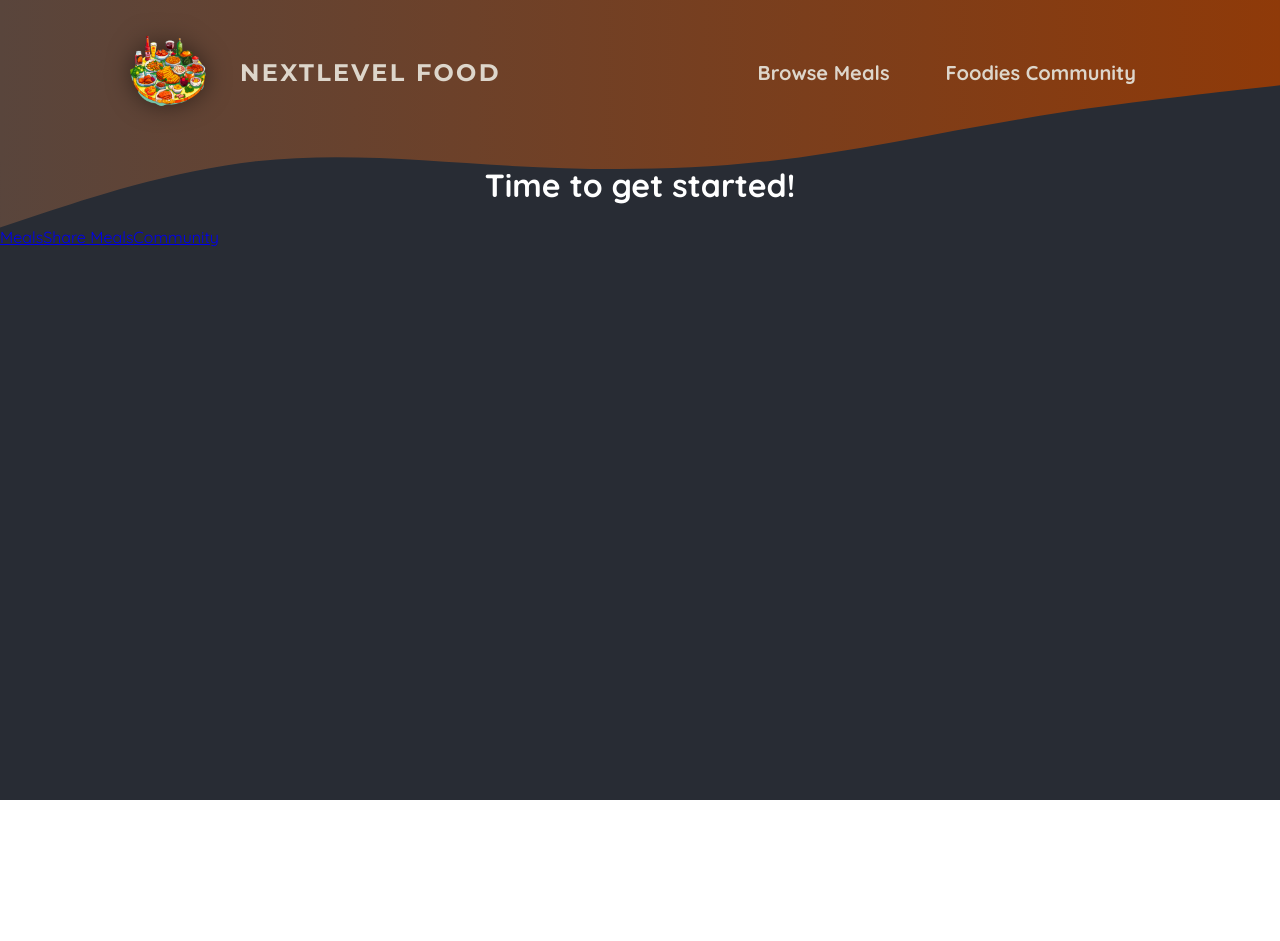
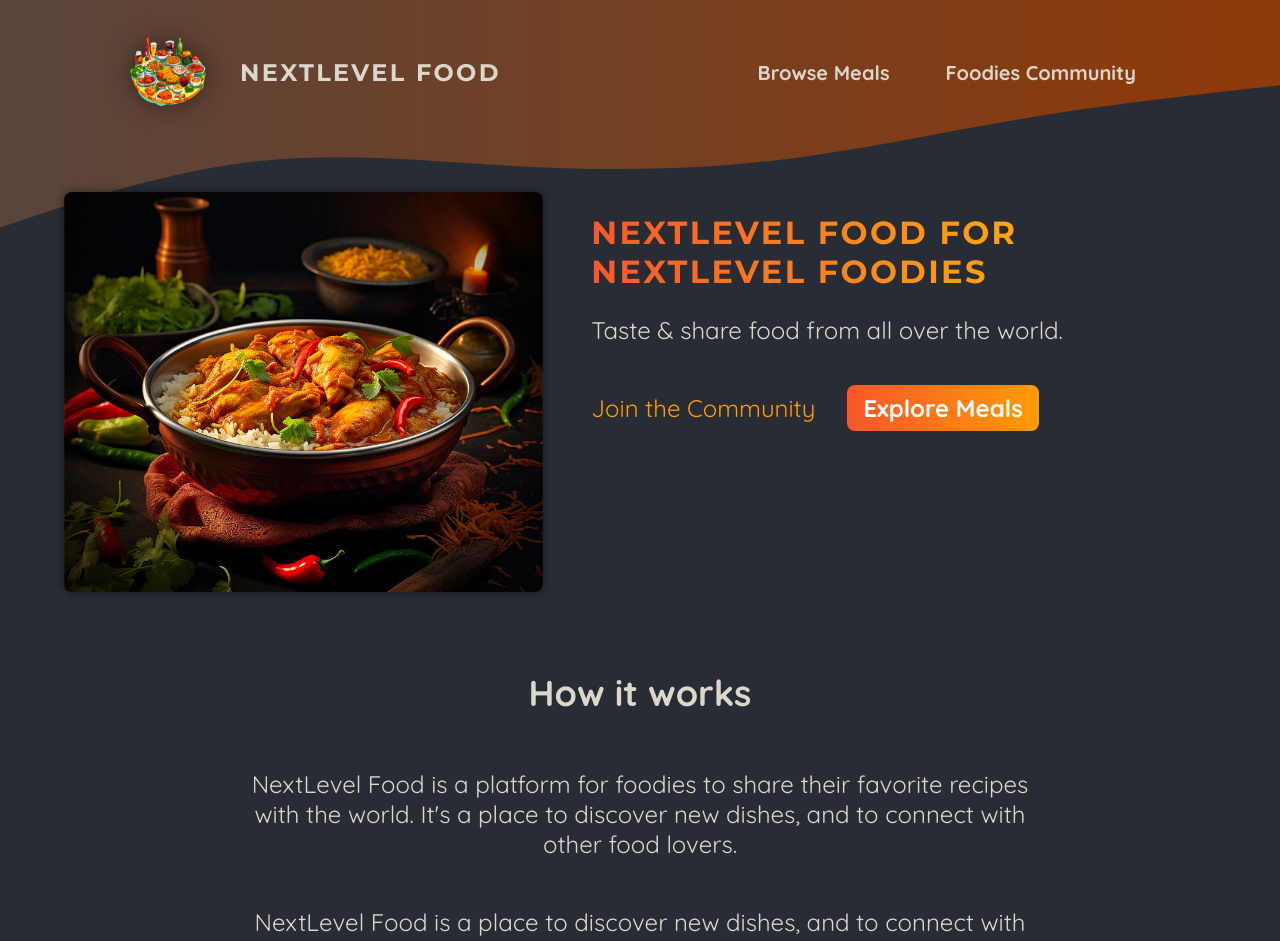
Before and after one commit to pbhaukajee/nextLevelFood_Project, a Next.js app in the folder my-app/: page / in a window 1280 px wide. Shown: the top 941 px of the page. Before the commit the page ends 800 px from the top, so only its background shows below. Built offline with nearby package versions, Linux system fonts and the light colour scheme.

Commit message:
add image slider

```diff
--- /dev/null
+++ b/my-app/app/community/page.module.css
@@ -0,0 +1,61 @@
+.header {
+  gap: 3rem;
+  margin: 3rem auto 5rem auto;
+  width: 90%;
+  max-width: 75rem;
+  color: #ddd6cb;
+  font-size: 1.5rem;
+  text-align: center;
+}
+
+.header h1 {
+  font-family: "Montserrat", sans-serif;
+}
+
+.highlight {
+  background: linear-gradient(90deg, #f9572a, #ff8a05);
+  background-clip: text;
+  -webkit-background-clip: text;
+  -webkit-text-fill-color: transparent;
+}
+
+.main {
+  width: 90%;
+  max-width: 40rem;
+  margin: 0 auto;
+  text-align: center;
+}
+
+.main h2 {
+  font-family: "Montserrat", sans-serif;
+  font-size: 2rem;
+  margin-bottom: 3rem;
+  color: #ddd6cb;
+}
+
+.perks {
+  list-style: none;
+  margin: 3rem 0;
+  padding: 0;
+}
+
+.perks li {
+  display: flex;
+  flex-direction: column;
+  align-items: center;
+  gap: 2rem;
+}
+
+.perks img {
+  width: 8rem;
+  height: 8rem;
+  object-fit: contain;
+}
+
+.perks p {
+  font-family: "Montserrat", sans-serif;
+  font-size: 1.5rem;
+  font-weight: bold;
+  margin: 0;
+  color: #ddd6cb;
+}
--- a/my-app/app/page.js
+++ b/my-app/app/page.js
@@ -1,16 +1,53 @@
 import Link from "next/link";
+
+import classes from "./page.module.css";
+import ImageSlideshow from "@/components/images/image-slideshow";
 
 export default function Home() {
   return (
-    <main>
-      <h1 style={{ color: "white", textAlign: "center" }}>
-        Time to get started!
-      </h1>
-      <p>
-        <Link href="/meals">Meals</Link>
-        <Link href="/meals/share">Share Meals</Link>
-        <Link href="/community">Community</Link>
-      </p>
-    </main>
+    <>
+      <header className={classes.header}>
+        <div className={classes.slideshow}>
+          <ImageSlideshow />
+        </div>
+        <div>
+          <div className={classes.hero}>
+            <h1>NextLevel Food for NextLevel Foodies</h1>
+            <p>Taste & share food from all over the world.</p>
+          </div>
+          <div className={classes.cta}>
+            <Link href="/community">Join the Community</Link>
+            <Link href="/meals">Explore Meals</Link>
+          </div>
+        </div>
+      </header>
+      <main>
+        <section className={classes.section}>
+          <h2>How it works</h2>
+          <p>
+            NextLevel Food is a platform for foodies to share their favorite
+            recipes with the world. It&apos;s a place to discover new dishes,
+            and to connect with other food lovers.
+          </p>
+          <p>
+            NextLevel Food is a place to discover new dishes, and to connect
+            with other food lovers.
+          </p>
+        </section>
+
+        <section className={classes.section}>
+          <h2>Why NextLevel Food?</h2>
+          <p>
+            NextLevel Food is a platform for foodies to share their favorite
+            recipes with the world. It&apos;s a place to discover new dishes,
+            and to connect with other food lovers.
+          </p>
+          <p>
+            NextLevel Food is a place to discover new dishes, and to connect
+            with other food lovers.
+          </p>
+        </section>
+      </main>
+    </>
   );
 }
--- /dev/null
+++ b/my-app/app/page.module.css
@@ -0,0 +1,75 @@
+.header {
+  display: flex;
+  gap: 3rem;
+  margin: 3rem auto;
+  width: 90%;
+  max-width: 75rem;
+}
+
+.slideshow {
+  width: 40rem;
+  height: 25rem;
+}
+
+.hero {
+  color: #ddd6cb;
+  font-size: 1.5rem;
+}
+
+.hero h1 {
+  font-size: 2rem;
+  font-weight: bold;
+  font-family: "Montserrat", sans-serif;
+  letter-spacing: 0.15rem;
+  text-transform: uppercase;
+  background: linear-gradient(90deg, #f9572a, #ffc905);
+  background-clip: text;
+  -webkit-background-clip: text;
+  -webkit-text-fill-color: transparent;
+}
+
+.cta {
+  font-size: 1.5rem;
+  display: flex;
+  gap: 1rem;
+}
+
+.cta a {
+  display: inline-block;
+  margin-top: 1rem;
+  padding: 0.5rem 1rem;
+  border-radius: 0.5rem;
+  background: linear-gradient(90deg, #f9572a, #ff9b05);
+  color: #ffffff;
+  font-weight: bold;
+  text-decoration: none;
+}
+
+.cta a:hover,
+.cta a:active {
+  background: linear-gradient(90deg, #fd4715, #f9b241);
+}
+
+.cta a:first-child {
+  background: transparent;
+  font-weight: normal;
+  color: #ff9b05;
+  padding-left: 0;
+}
+
+.cta a:first-child:hover,
+.cta a:first-child:active {
+  background: transparent;
+  color: #f9b241;
+}
+
+.section {
+  display: flex;
+  flex-direction: column;
+  color: #ddd6cb;
+  font-size: 1.5rem;
+  max-width: 50rem;
+  width: 90%;
+  margin: 2rem auto;
+  text-align: center;
+}
--- /dev/null
+++ b/my-app/components/images/image-slideshow.js
@@ -0,0 +1,50 @@
+"use client";
+
+import { useEffect, useState } from "react";
+import Image from "next/image";
+
+import burgerImg from "@/assets/burger.jpg";
+import curryImg from "@/assets/curry.jpg";
+import dumplingsImg from "@/assets/dumplings.jpg";
+import macncheeseImg from "@/assets/macncheese.jpg";
+import pizzaImg from "@/assets/pizza.jpg";
+import schnitzelImg from "@/assets/schnitzel.jpg";
+import tomatoSaladImg from "@/assets/tomato-salad.jpg";
+import classes from "./image-slideshow.module.css";
+
+const images = [
+  { image: burgerImg, alt: "A delicious, juicy burger" },
+  { image: curryImg, alt: "A delicious, spicy curry" },
+  { image: dumplingsImg, alt: "Steamed dumplings" },
+  { image: macncheeseImg, alt: "Mac and cheese" },
+  { image: pizzaImg, alt: "A delicious pizza" },
+  { image: schnitzelImg, alt: "A delicious schnitzel" },
+  { image: tomatoSaladImg, alt: "A delicious tomato salad" },
+];
+
+export default function ImageSlideshow() {
+  const [currentImageIndex, setCurrentImageIndex] = useState(0);
+
+  useEffect(() => {
+    const interval = setInterval(() => {
+      setCurrentImageIndex((prevIndex) =>
+        prevIndex < images.length - 1 ? prevIndex + 1 : 0
+      );
+    }, 5000);
+
+    return () => clearInterval(interval);
+  }, []);
+
+  return (
+    <div className={classes.slideshow}>
+      {images.map((image, index) => (
+        <Image
+          key={index}
+          src={image.image}
+          className={index === currentImageIndex ? classes.active : ""}
+          alt={image.alt}
+        />
+      ))}
+    </div>
+  );
+}
--- /dev/null
+++ b/my-app/components/images/image-slideshow.module.css
@@ -0,0 +1,26 @@
+.slideshow {
+  position: relative;
+  width: 100%;
+  height: 100%;
+  border-radius: 8px;
+  overflow: hidden;
+  box-shadow: 0 0 0.5rem rgba(0, 0, 0, 0.5);
+}
+
+.slideshow img {
+  width: 100%;
+  height: 100%;
+  object-fit: cover;
+  position: absolute;
+  top: 0;
+  left: 0;
+  opacity: 0;
+  transform: scale(1.1) translateX(-1rem) rotate(-5deg);
+  transition: all 0.5s ease-in-out;
+}
+
+.slideshow .active {
+  z-index: 1;
+  opacity: 1;
+  transform: scale(1) translateX(0) rotate(0);
+}
```
Also changed, not shown: my-app/app/community/page.js (+39 -2 lines).
